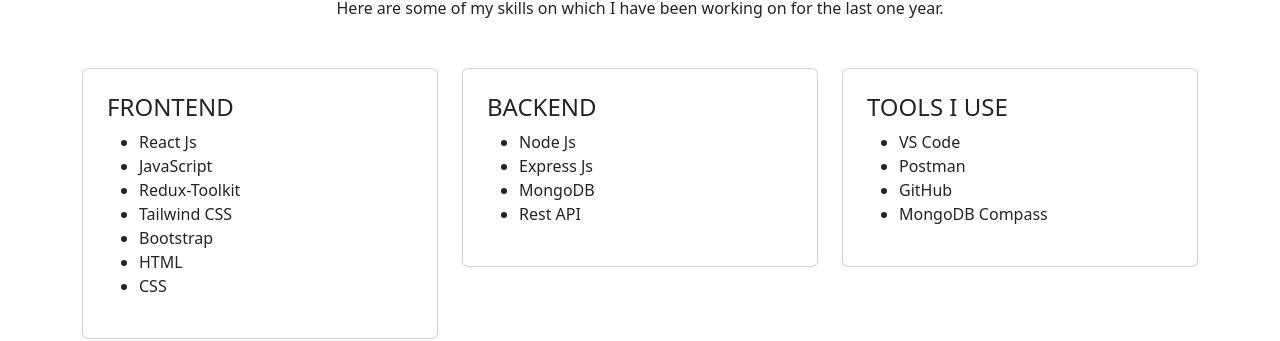
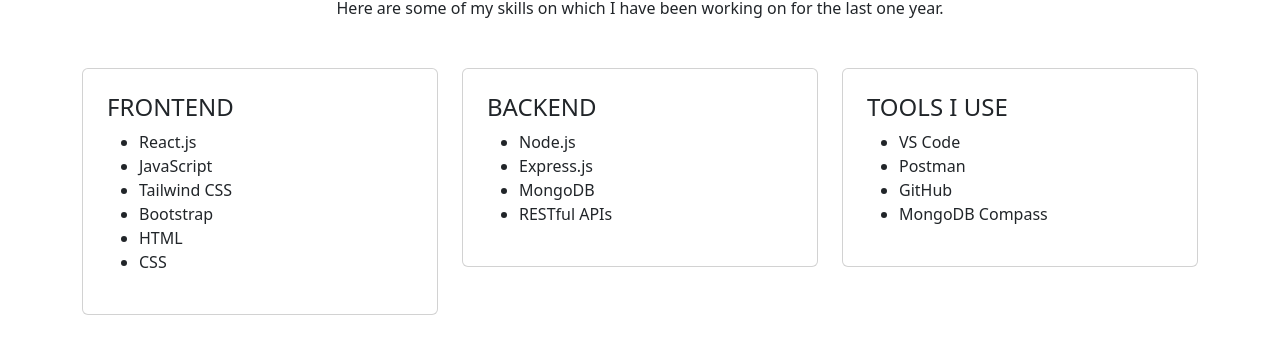
Before and after one commit to KishorLangote/portfolio, a React (Vite) app: page / in a window 1280 px wide. Shown: the part 896-1237 px from the top of the page. Built offline with nearby package versions, Linux system fonts and the light colour scheme.

Commit message:
chore: update skills

```diff
--- a/src/components/Skills.jsx
+++ b/src/components/Skills.jsx
@@ -32,9 +32,8 @@
               <div className="card-body">
                 <h4>FRONTEND</h4>
                 <ul>
-                  <li>React Js</li>
+                  <li>React.js</li>
                   <li>JavaScript</li>
-                  <li>Redux-Toolkit</li>
                   <li>Tailwind CSS</li>
                   <li>Bootstrap</li>
                   <li>HTML</li>
@@ -49,10 +48,10 @@
               <div className="card-body">
                 <h4>BACKEND</h4>
                 <ul>
-                  <li>Node Js</li>
-                  <li>Express Js</li>
+                  <li>Node.js</li>
+                  <li>Express.js</li>
                   <li>MongoDB</li>
-                  <li>Rest API</li>
+                  <li>RESTful APIs</li>
                 </ul>
               </div>
             </div>
```
